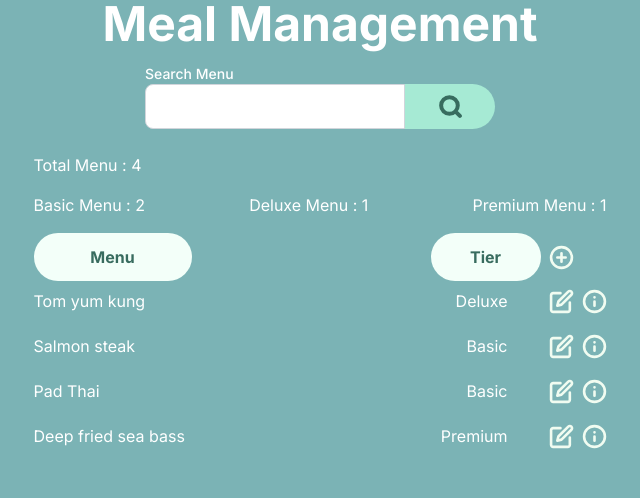
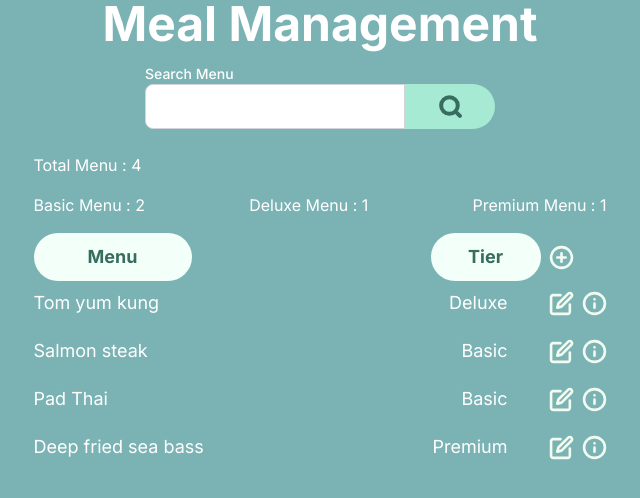
Before and after one commit to SE-GraDex/gradex-frontend, a React (Vite) app: page /mealmanagementpage in a window 1280 px wide. Shown: the top 498 px of the page, without its empty margins (320-960 px from the left). Built offline with nearby package versions, Linux system fonts and the light colour scheme.

Commit message:
feat:Shipping-Page

```diff
--- a/src/App.tsx
+++ b/src/App.tsx
@@ -13,7 +13,7 @@ import MealPreparation from './pages/MealPrePage/MealPreparationPage'
 import Hungry from './pages/WhoHungry';
 import Recipe from './pages/Recipe/Recipe';
 import Sub from './pages/Subscribtion'
-import History from './pages/History'
+import History from './pages/ShippingPage/History'
 import Food from './pages/Recipe/RecipeFood'
 import IngredientManagement from './pages/MenuLab/IngredientManagment/IngredientManagementPage';
 import MealManagementPage from './pages/MenuLab/MealManagement/MealManagementPage';
@@ -51,6 +51,7 @@ export default function App() {
             <Route path="/recipe-food" element={<Food />} />
             <Route path="/ingredientmanagement" element={<IngredientManagement />} />
             <Route path="/mealmanagementpage" element={<MealManagementPage />} />
+
           </Routes>
         </Layout>
       </Router>
--- a/src/pages/MealPrePage/MenuSelectorCard.tsx
+++ b/src/pages/MealPrePage/MenuSelectorCard.tsx
@@ -104,7 +104,7 @@ const MenuSelectorCard: React.FC<MunuSelectorCardProps> = ({ DateCurrent, parent
                         className='w-[134px] h-[48px] bg-[#1E1E1E] text-white justify-self-center text-lg rounded-3xl flex items-center justify-center mt-5 hover:bg-white hover:text-black hover:border hover:border-black hover:cursor-pointer'
                         onClick={openPopUp} // Open the modal first
                     >
-                        Summit
+                        Submit
                     </div>
 
                     {/* Modal rendering */}
--- a/src/pages/MenuLab/MealManagement/MealManagementPage.tsx
+++ b/src/pages/MenuLab/MealManagement/MealManagementPage.tsx
@@ -78,16 +78,16 @@ const MealManagementPage: React.FC = () => {
                 <div>Premium Menu : {filteredIngredients.filter(item => item.PackageName === "Premium").length}</div>
             </div>
             <div className="w-[573px] grid grid-cols-2 gap-2 text-center font-semibold mb-2 text-[#386C5F]">
-                <div className="w-[158px] h-[48px] bg-[#F3FFF9] rounded-full flex justify-center items-center">Menu</div>
+                <div className="w-[158px] h-[48px] bg-[#F3FFF9] rounded-full flex justify-center items-center text-lg">Menu</div>
                 <div className="flex justify-self-end gap-2">
-                    <div className="w-[110px] h-[48px] bg-[#F3FFF9] rounded-full flex justify-center items-center justify-self-end">Tier</div>
+                    <div className="w-[110px] h-[48px] bg-[#F3FFF9] rounded-full flex justify-center items-center justify-self-end text-lg">Tier</div>
                     <div className="flex justify-center items-center hover:cursor-pointer">
                         <img src={pulscircle} className="w-[25px] h-[25px]" alt="Plus Circle" onClick={() => setIsPopUpOpen(true)} />
                     </div>
                     <div className='w-[25px] h-[25px]'></div>
                 </div>
             </div>
-            <div className='overflow-y-auto max-h-[300px] custom-scrollbarIngredient'>
+            <div className='overflow-y-auto max-h-[300px] custom-scrollbarIngredient text-lg'>
                 {filteredIngredients.map((menu, index) => (
                     <div className='w-[573px] grid grid-cols-2 gap-2 mb-5  text-white' key={index}>
                         <div className=''>
--- a/src/pages/History.tsx
+++ b/src/pages/ShippingPage/History.tsx
@@ -22,7 +22,7 @@ const Home = () => {
         <div className="text-[64px] font-bold text-topic ml-20 mt-6">Shipping History</div>
         {orders.map((order, index) => (
           <div key={index} className="flex items-center ml-44 mt-8">
-            <div className="w-[518px] h-[110px] bg-[#7BB3B5] flex items-center justify-center text-white font-bold text-[32px] rounded-3xl">
+            <div className="w-[518px] h-[110px] bg-[#7BB3B5] flex items-center justify-center text-white font-bold text-[32px] rounded-3xl hover:cursor-pointer">
               {order.month} Order
             </div>
             <div
--- /dev/null
+++ b/src/pages/ShippingPage/ShippingSelectMonth.tsx
@@ -0,0 +1,11 @@
+
+import React from 'react';
+
+const ShippingSelectMonth: React.FC = () => {
+
+    return (<div>
+
+    </div>)
+}
+
+export default ShippingSelectMonth;
```
